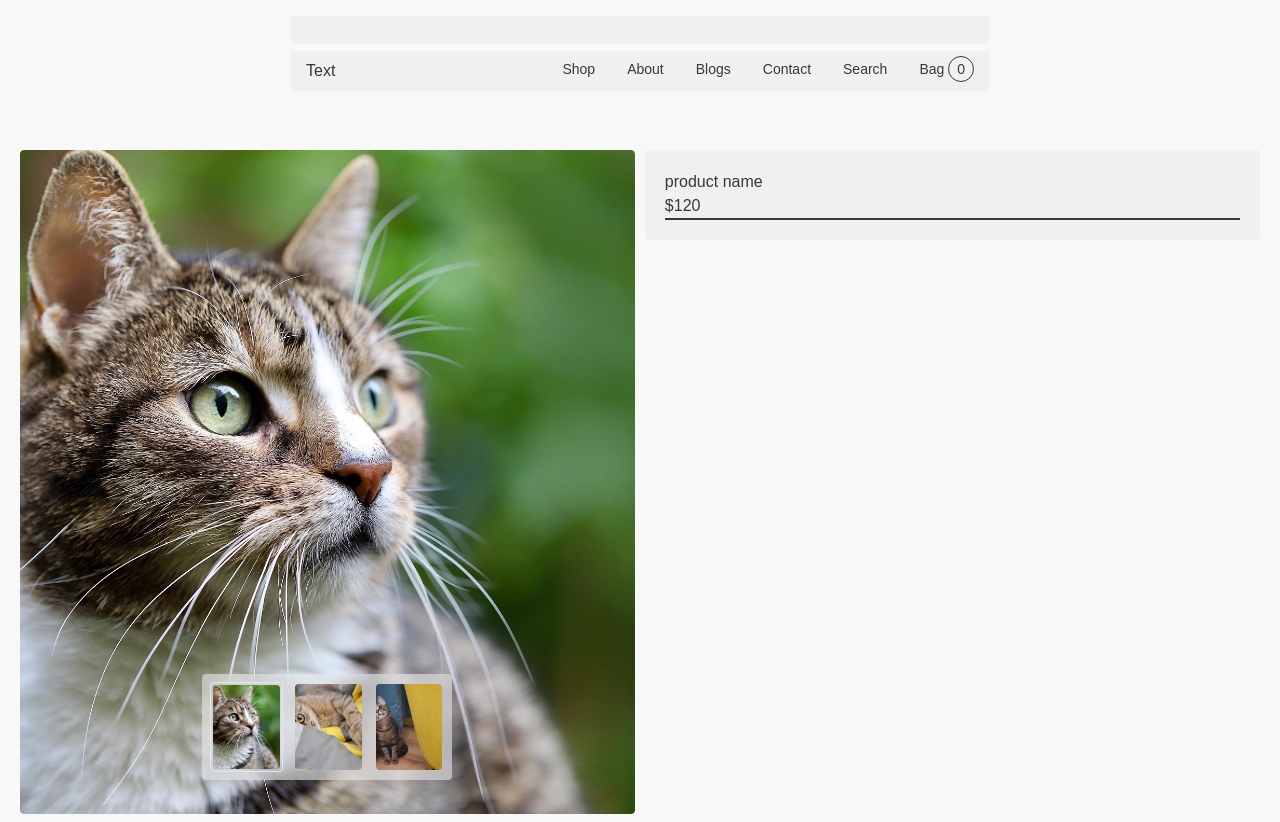
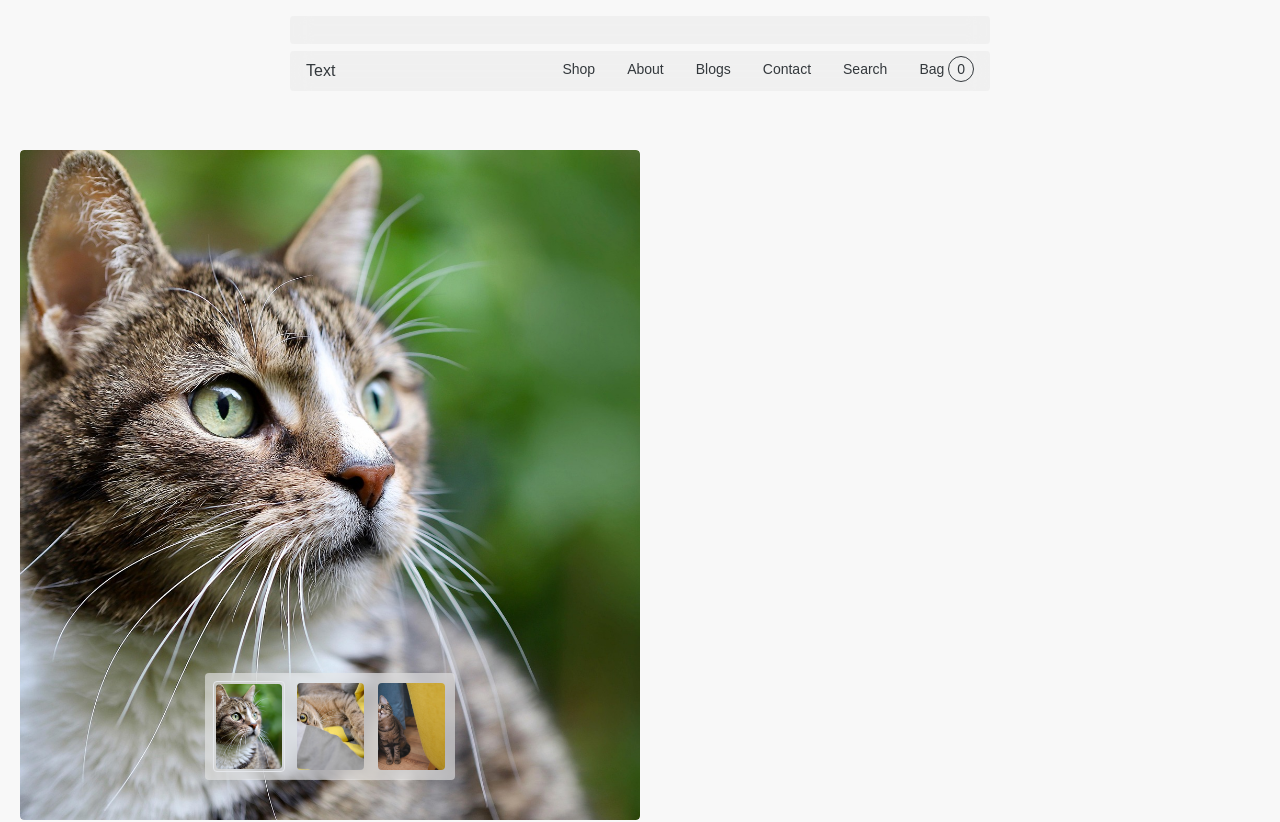
Before and after one commit to TamimHossain031/vintora, a Next.js app: page /shop/1 in a window 1280 px wide. Shown: the top 822 px of the page. Built offline with nearby package versions, Linux system fonts and the light colour scheme; a web font is replaced by a local one.

Commit message:
fix(dependencies): add lenis package for improved scrolling experience

```diff
--- a/app/shop/[slug]/page.js
+++ b/app/shop/[slug]/page.js
@@ -1,6 +1,6 @@
 
 import ImagaView from "@/components/singleProduct/ImagaView";
-import ProductBuy from "@/components/singleProduct/productBuy";
+
 
 
 export default async function Page({ params }) {
@@ -15,7 +15,7 @@ export default async function Page({ params }) {
       <ImagaView productImages={productImage} />
 
       {/* Right sticky section */}
-       <ProductBuy />
+
     </div>
   );
 }
--- a/components/singleProduct/ProductBuy.js
+++ /dev/null
@@ -1,12 +0,0 @@
-
-export default function ProductBuy() {
-  return (
-    <div className="w-1/2 h-fit bg-[#f0f0f0] sticky top-[150px] p-5 rounded">
-      <h2>product name</h2>
-       <p>$120</p>
-       <div className="border-t border">
-
-       </div>
-    </div>
-  );
-}
--- a/package.json
+++ b/package.json
@@ -11,6 +11,7 @@
   "dependencies": {
     "@studio-freight/lenis": "^1.0.42",
     "framer-motion": "^12.23.19",
+    "lenis": "^1.3.11",
     "lucide-react": "^0.544.0",
     "motion": "^12.23.19",
     "next": "15.5.3",
```
Also changed, not shown: 1 other file (tests, documents, lock files or other folders).
